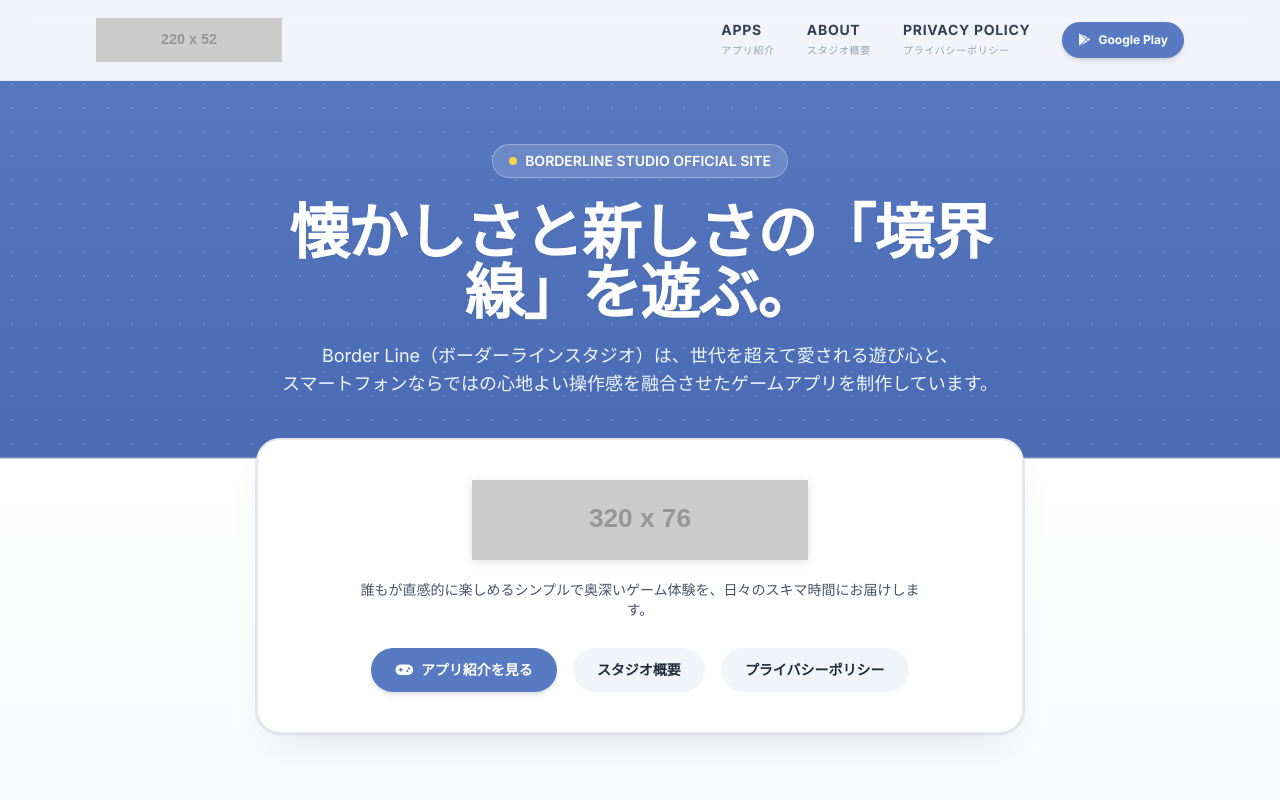
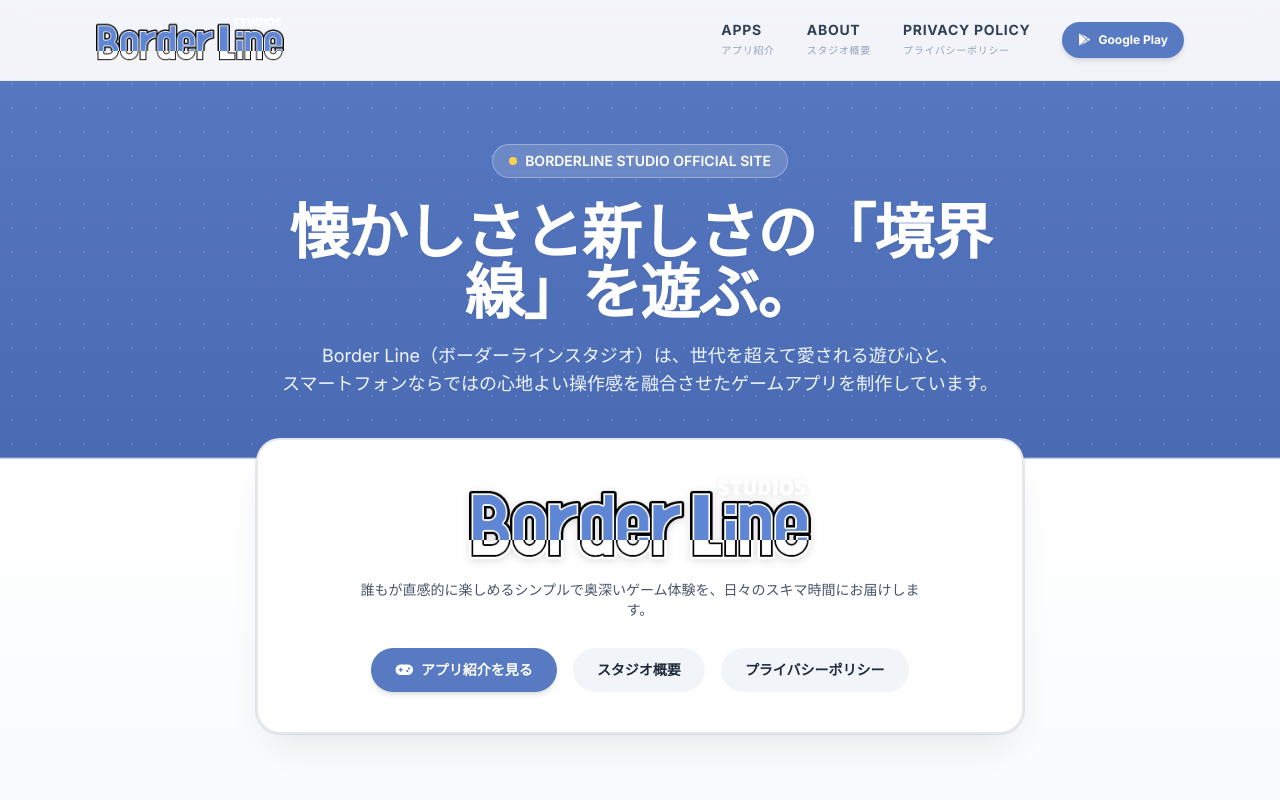
Before and after one commit to borderlinestudios2018/App, a plain HTML site: page index.html in a window 1280 px wide. Shown: the top 800 px of the page. Drawn offline with nearby package versions, Linux system fonts and the light colour scheme; placeholder pictures from the web are drawn by us.

Commit message:
Update index.html

```diff
--- a/index.html
+++ b/index.html
@@ -83,7 +83,7 @@
             <div class="flex items-center justify-between h-16 sm:h-20">
                 <!-- 左上：メーカーロゴ -->
                 <a href="#" class="flex items-center gap-3 group focus:outline-none">
-                    <img src="borderLine_Logo00.png"
+                    <img src="/images/borderLine_Logo00.png"
                          alt="Border Line ロゴ"
                          onerror="this.onerror=null; this.src='https://placehold.co/220x52/587AC2/ffffff?text=Border+Line';"
                          class="h-9 sm:h-11 w-auto object-contain transition-transform duration-300 group-hover:scale-105">
@@ -173,7 +173,7 @@
             <!-- 境界線（ボーダーライン）を跨ぐスタジオロゴ＆クイックナビゲーションカード -->
             <div class="max-w-3xl mx-auto bg-white rounded-3xl p-6 sm:p-10 retro-card-border border-2 border-slate-900/10 text-center">
                 <div class="flex justify-center mb-5">
-                    <img src="borderLine_Logo00.png"
+                    <img src="/images/borderLine_Logo00.png"
                          alt="Border Line ロゴ"
                          onerror="this.onerror=null; this.src='https://placehold.co/320x76/587AC2/ffffff?text=Border+Line';"
                          class="h-14 sm:h-20 w-auto object-contain logo-shadow">
@@ -492,7 +492,7 @@
             <div class="bg-white rounded-3xl p-6 sm:p-10 shadow-sm border border-slate-200/80">
                 <div class="flex flex-col md:flex-row items-center gap-8 pb-8 mb-8 border-b border-slate-100">
                     <div class="w-full md:w-1/3 flex justify-center bg-slate-50 p-6 rounded-2xl border border-slate-100">
-                        <img src="borderLine_Logo00.png"
+                        <img src="/images/borderLine_Logo00.png"
                              alt="Border Line スタジオロゴ"
                              onerror="this.onerror=null; this.src='https://placehold.co/240x60/587AC2/ffffff?text=Border+Line';"
                              class="h-12 sm:h-14 w-auto object-contain">
@@ -703,7 +703,7 @@
                 <!-- ロゴ・ブランド説明 -->
                 <div class="md:col-span-5">
                     <div class="inline-block bg-white px-4 py-2.5 rounded-xl mb-4">
-                        <img src="borderLine_Logo00.png"
+                        <img src="/images/borderLine_Logo00.png"
                              alt="Border Line ロゴ"
                              onerror="this.onerror=null; this.src='https://placehold.co/200x48/587AC2/ffffff?text=Border+Line';"
                              class="h-8 w-auto object-contain">
```
